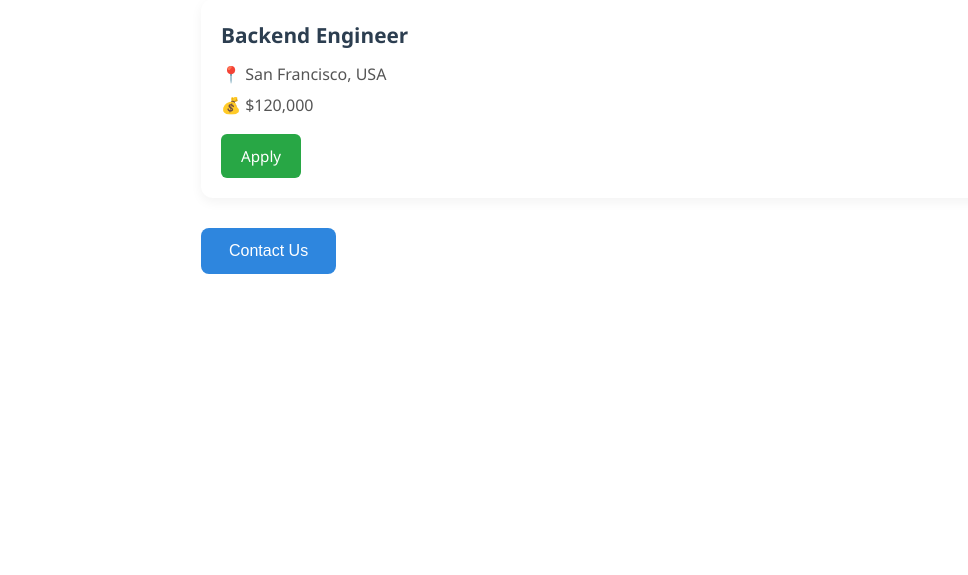
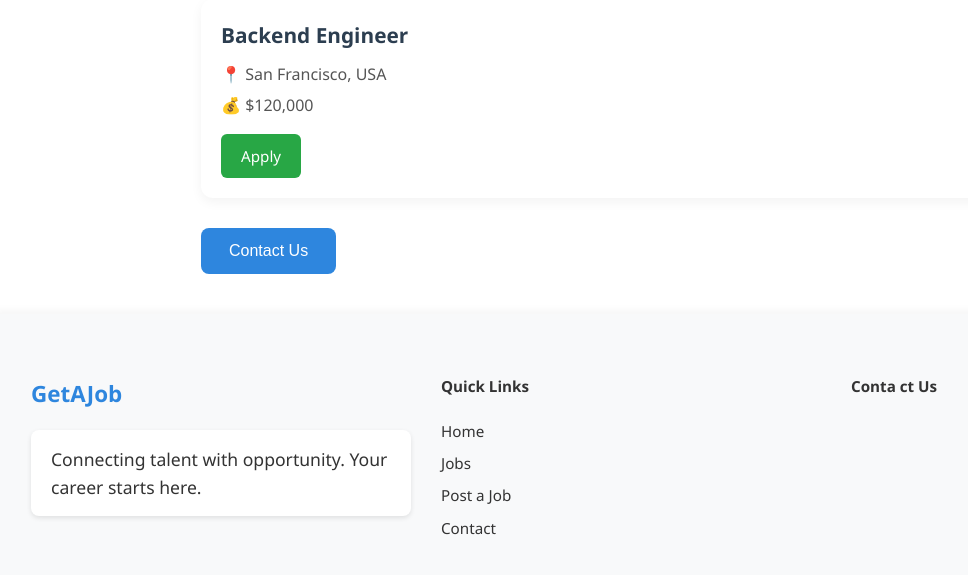
Before and after one commit to codecmy/someFlaskProject, a Flask app: page / in a window 1280 px wide. Shown: the part 1927-2502 px from the top of the page, without its empty margins (9-977 px from the left). Before the commit the page ends 2201 px from the top, so only its background shows below. Run offline with Flask 3, Linux system fonts and the light colour scheme.

Commit message:
Added a footer and some functionallity to apply buton learned mailto: whatapp using a and copyto clipboard using a tag and button tag

```diff
--- /dev/null
+++ b/templates/footer.html
@@ -0,0 +1,90 @@
+<footer class="site-footer">
+  <div class="footer-container">
+    <div class="footer-about">
+      <h3>GetAJob</h3>
+      <p>Connecting talent with opportunity. Your career starts here.</p>
+    </div>
+
+    <div class="footer-links">
+      <h4>Quick Links</h4>
+      <ul>
+        <li><a href="#">Home</a></li>
+        <li><a href="#">Jobs</a></li>
+        <li><a href="#">Post a Job</a></li>
+        <li><a href="#">Contact</a></li>
+      </ul>
+    </div>
+
+    <div class="footer-contact">
+      <h4>Conta
+ct Us</h4>
+      <style>
+      .site-footer {
+        background-color: var(--nav-bg);
+        color: var(--text-color);
+        padding: 40px 20px 20px;
+        font-size: 0.95rem;
+        box-shadow: 0 -2px 10px var(--shadow-color);
+      }
+
+      .footer-container {
+        display: flex;
+        flex-wrap: wrap;
+        justify-content: space-between;
+        max-width: 1200px;
+        margin: auto;
+        gap: 30px;
+      }
+
+      .footer-about,
+      .footer-links,
+      .footer-contact {
+        flex: 1 1 250px;
+      }
+
+      .footer-about h3 {
+        font-size: 1.4rem;
+        color: var(--link-color);
+        margin-bottom: 10px;
+      }
+
+      .footer-links ul {
+        list-style: none;
+        padding: 0;
+      }
+
+      .footer-links li {
+        margin-bottom: 8px;
+      }
+
+      .footer-links a {
+        text-decoration: none;
+        color: var(--text-color);
+        transition: color 0.2s ease;
+      }
+
+      .footer-links a:hover {
+        color: var(--link-color);
+      }
+
+      .footer-contact .footer-socials a {
+        font-size: 1.3rem;
+        margin-right: 15px;
+        text-decoration: none;
+        color: var(--text-color);
+        transition: transform 0.2s ease;
+      }
+
+      .footer-contact .footer-socials a:hover {
+        transform: scale(1.2);
+        color: var(--link-color);
+      }
+
+      .footer-bottom {
+        text-align: center;
+        margin-top: 30px;
+        border-top: 1px solid rgba(0, 0, 0, 0.1);
+        padding-top: 15px;
+        color: #888;
+      }
+</style>
--- a/templates/home.html
+++ b/templates/home.html
@@ -223,12 +223,15 @@
             <div class="job-title">{{ job['title'] }}</div>
             <div class="job-location">📍 {{ job['location'] }}</div>
             <div class="job-salary">💰 {{ job['salary'] }}</div>
-            <a href="mailto:textexample@gmail.com?subject=Application for {{ job['title'] }}" class="apply-btn">Apply</a>
+           <a href="mailto:textexample@gmail.com?subject=Application%20for%20job.&body=My%20name%3A%0D%0A%0D%0AMy%20Address%3A%0D%0A%0D%0AMy%20Eduction%3A%0D%0A%0D%0AMy%20Personal%20Details%0D%0A%0D%0AMy%20PassPort%20Size%20Photo%20in%20png%20or%20jpeg%20format%0D%0A%0D%0AMy%20Resume%20in%20pdf%20format%0D%0A%0D%0AMy%20Cover%20Letter" class="apply-btn" target="_blank">Apply</a>
           </div>
         {% endfor %}
       </div>
       <button class="contact-btn">Contact Us</button>
     </div>
   </div>
+  <div>
+    {% include 'footer.html' %}
+  </div>
 </body>
 </html>
```
